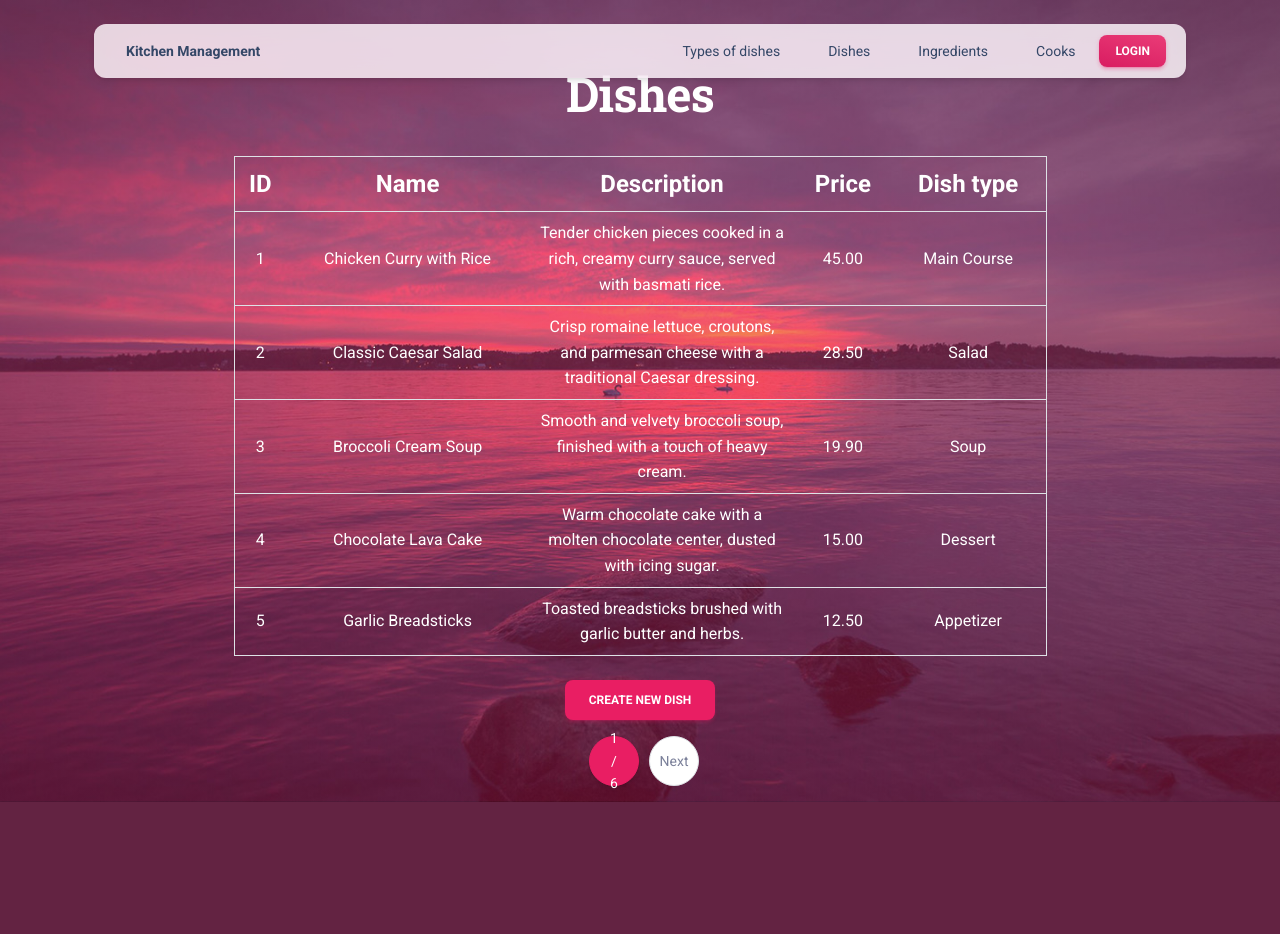
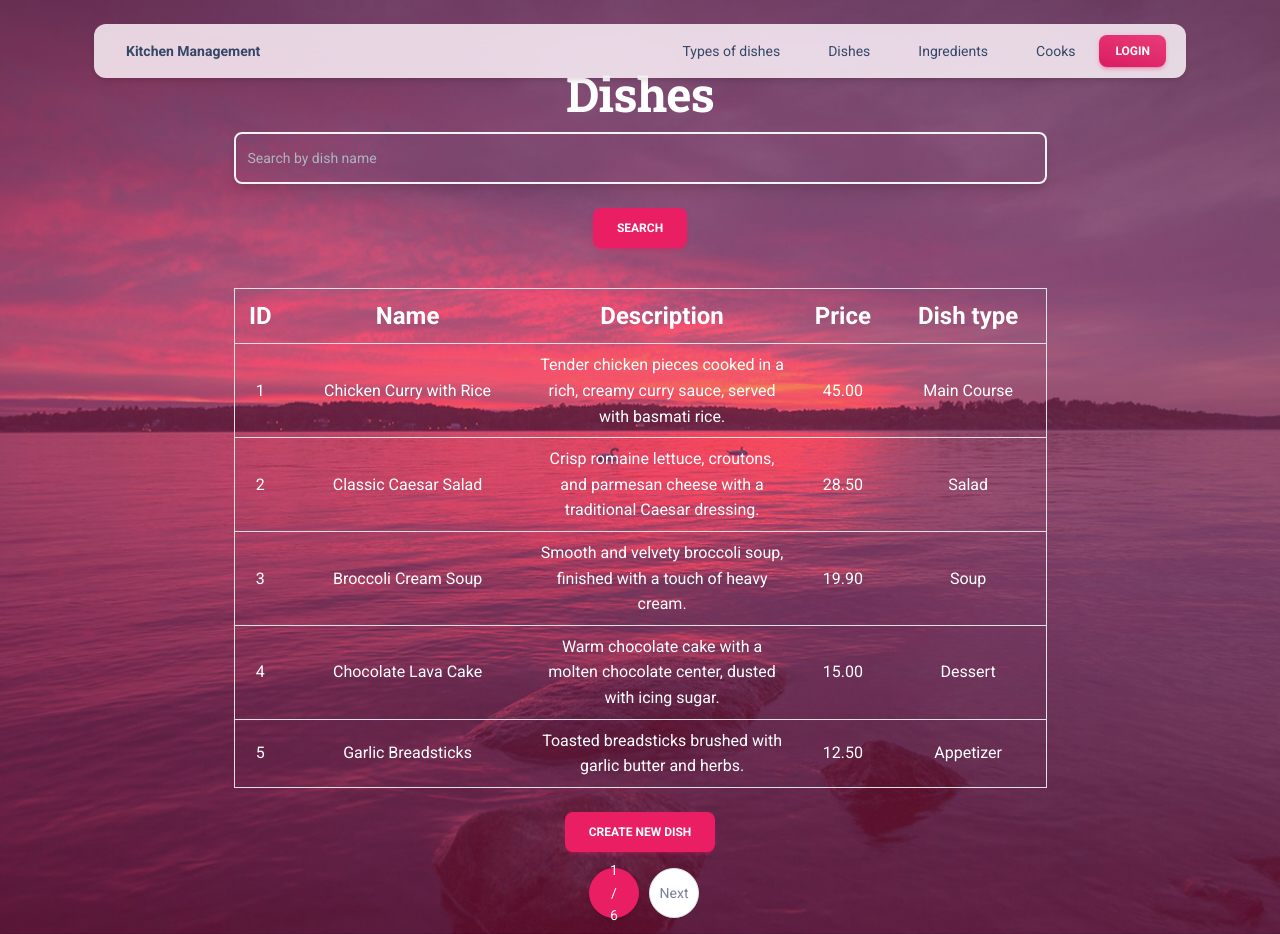
Before and after one commit to ArturDrzazga/kitchen-management, a Django app: page /dishes/ in a window 1280 px wide. Before the commit the page ends 802 px from the top, so only its background shows below. Run offline with Django 5.2, Linux system fonts and the light colour scheme; data comes from the database, SQL or seed files in the repository; some libraries are stand-ins or nearby versions.

Commit message:
added search form for dishes list

```diff
--- a/kitchen_app/forms.py
+++ b/kitchen_app/forms.py
@@ -138,3 +138,16 @@ class IngredientNameSearchForm(forms.Form):
             "style": "color:white;"
         })
     )
+
+
+class DishNameSearchForm(forms.Form):
+    name = forms.CharField(
+        max_length=255,
+        required=False,
+        label="",
+        widget=forms.TextInput(attrs={
+            "placeholder": "Search by dish name",
+            "class": "form-control form-control-lg border border-light border-2 shadow-lg",
+            "style": "color:white;"
+        })
+    )
--- a/kitchen_app/views.py
+++ b/kitchen_app/views.py
@@ -10,7 +10,7 @@ from .forms import (DishTypeForm,
                     IngredientForm,
                     CookCreationForm,
                     CookUpdateForm,
-                    CookNameSearchForm, IngredientNameSearchForm)
+                    CookNameSearchForm, IngredientNameSearchForm, DishNameSearchForm)
 from .models import Cook, DishType, Dish, Ingredient
 
 
@@ -55,6 +55,24 @@ class DishesListView(generic.ListView):
     model = Dish
     template_name = "kitchen_app/dish_list.html"
     paginate_by = 5
+
+    def get_context_data(self, *, object_list=None, **kwargs):
+        context = super(DishesListView, self).get_context_data(**kwargs)
+        name = self.request.GET.get("name")
+        context["search_form"] = DishNameSearchForm(
+            initial={"name": name}
+        )
+        return context
+
+    def get_queryset(self):
+        queryset = super().get_queryset()
+        form = DishNameSearchForm(self.request.GET)
+
+        if form.is_valid():
+            return queryset.filter(
+                name__icontains=form.cleaned_data["name"]
+            )
+        return queryset
 
 
 class DishesDetailView(generic.DetailView):
--- a/templates/kitchen_app/dish_list.html
+++ b/templates/kitchen_app/dish_list.html
@@ -1,7 +1,14 @@
 {% extends "base.html" %}
+{% load crispy_forms_filters %}
 
 {% block content %}
     <h1 class="text-white pt-3 mt-5">Dishes</h1>
+
+  <form action="" method="get">
+    {{ search_form|crispy }}
+    <input type="submit" value="Search" class="btn btn-primary mt-2">
+  </form>
+
   <div class="table-responsive">
   {% if dish_list %}
     <table class="table text-white border my-4 align-middle">
```
